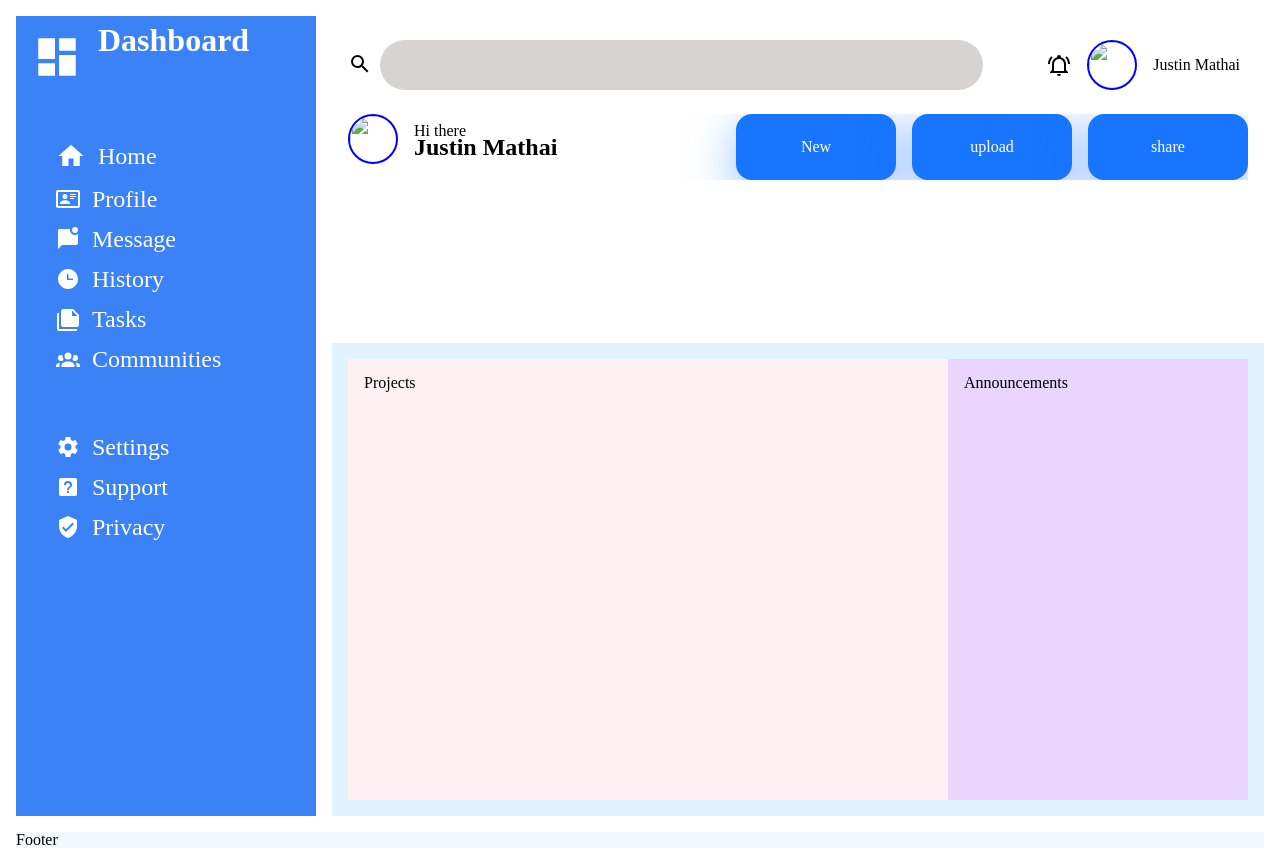
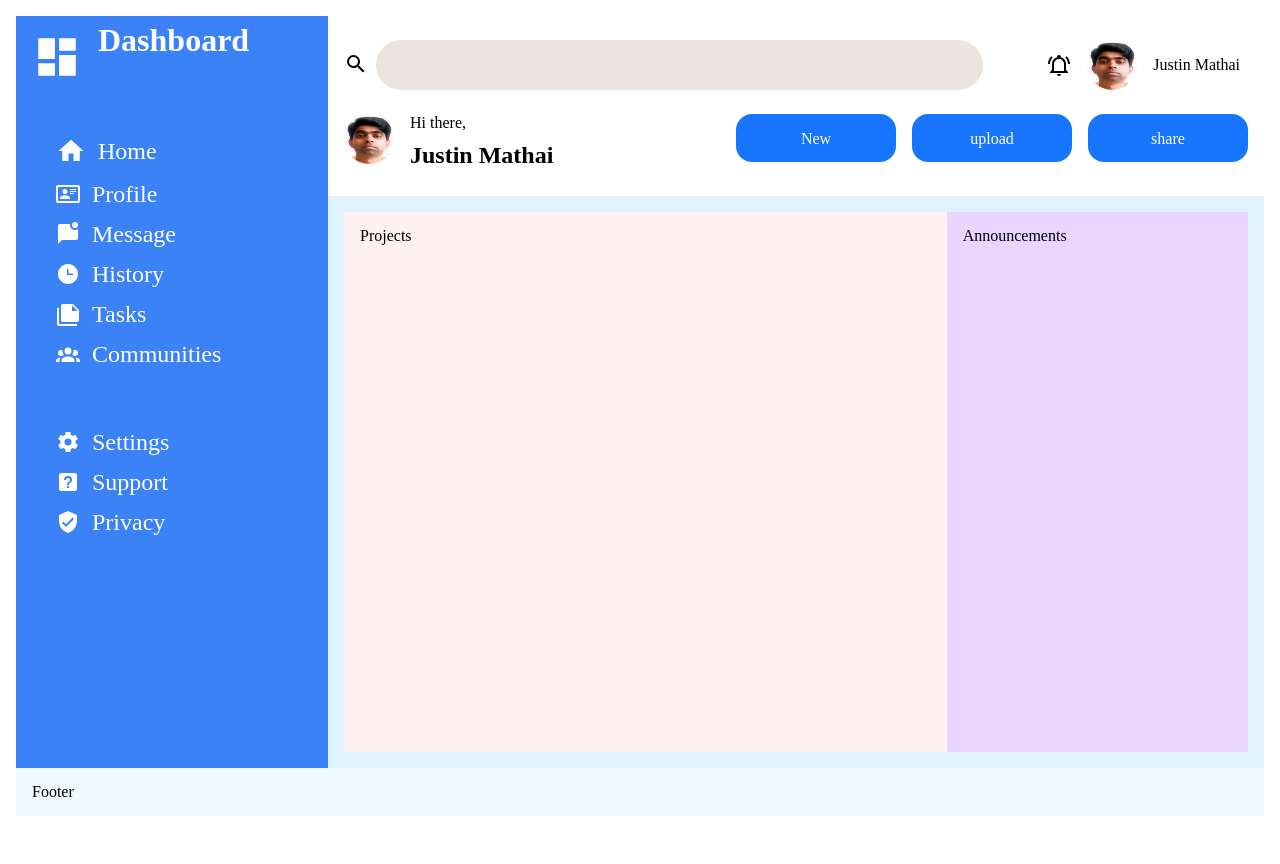
Before and after one commit to justinmm777/dashboard-design, a plain HTML site: page index.html in a window 1280 px wide. After the commit the page ends 832 px from the top, so only its background shows below. Drawn offline with Linux system fonts and the light colour scheme.

Commit message:
topnav bar complete

```diff
--- a/index.html
+++ b/index.html
@@ -24,16 +24,17 @@
                     <svg style="width:24px;height:24px" viewBox="0 0 24 24">
                         <path fill="currentColor" d="M10,21H14A2,2 0 0,1 12,23A2,2 0 0,1 10,21M21,19V20H3V19L5,17V11C5,7.9 7.03,5.17 10,4.29C10,4.19 10,4.1 10,4A2,2 0 0,1 12,2A2,2 0 0,1 14,4C14,4.1 14,4.19 14,4.29C16.97,5.17 19,7.9 19,11V17L21,19M17,11A5,5 0 0,0 12,6A5,5 0 0,0 7,11V18H17V11M19.75,3.19L18.33,4.61C20.04,6.3 21,8.6 21,11H23C23,8.07 21.84,5.25 19.75,3.19M1,11H3C3,8.6 3.96,6.3 5.67,4.61L4.25,3.19C2.16,5.25 1,8.07 1,11Z" />
                     </svg>
-                    <img src="" alt="" class="userImage">
+                    <img src="./images/justin photo.jpg" alt="" class="userImage">
                     <p class="userName">Justin Mathai</p>
                 </div>
             </div>
 
             <div class="secondNav">
                 <div class="user">
-                    <img src="" alt="" class="userImage">
+                    <img src="./images/justin photo.jpg" alt="" class="userImage">
                     <div class="userName">
-                        <p>Hi there</p>
+                        <p>Hi there,</p>
+                        <br>
                         <h2>Justin Mathai</h2>
                     </div>
                 </div>
@@ -116,7 +117,8 @@
             <div class="projects">Projects</div>
             <div class="announcements">Announcements</div>
         </div>
+        <div class="footer">Footer</div>
     </div>
-    <div class="footer">Footer</div>
+
 </body>
 </html>
--- a/style.css
+++ b/style.css
@@ -2,7 +2,7 @@
 :root {
     --sidebar-letter-color: white;
     --header-bg-color: #DBEAFE;
-    --search-bg-color:#D6D3D1;
+    --search-bg-color:#eae5e1;
     --sidebar-bg-color: #3B82F6;
     --article-bg-color: #E0F2FE;
     --project-bg-color: #FFF1F2;
@@ -43,7 +43,8 @@ picture {
 .container {
     min-height: 100vh;
     display: grid;
-    gap: 1rem;
+    /* gap: 1rem; */
+    grid-template-rows: auto 1fr;
     grid-auto-columns: 1fr;
     grid-template-areas:
     'sidebar'
@@ -91,7 +92,7 @@ align-self: center;
     height: 50px;
     width: 50px;
     border-radius: 50%;
-    border: 2px solid blue;
+    /* border: 2px solid blue; */
     background-color: var(--picture-bg-color);
 }
 
@@ -131,7 +132,6 @@ align-self: center;
     height: 50px;
     width: 50px;
     border-radius: 50%;
-    border: 2px solid blue;
     background-color: var(--picture-bg-color);
 }
 
@@ -152,8 +152,8 @@ align-self: center;
     font-family: inherit;
     text-align: center;
     font-size: 1rem;
-    box-shadow: 0px 14px 56px -11px #1875FF;
     width: 10em;
+    height: 3em;
     padding: 1em;
     transition: all 0.4s;
     cursor: pointer;
@@ -238,7 +238,7 @@ a:link, a:visited {
 
 .footer {
     background-color: var(--footer-bg-color);
-    margin-top: 1rem;
+    grid-area: footer;
 }
 
 /* Media Queries*/
@@ -246,7 +246,8 @@ a:link, a:visited {
     .container {
         grid-template-areas:
         "sidebar header"
-        "sidebar article";
+        "sidebar article"
+        "footer footer";
     }
 }
 
@@ -254,7 +255,8 @@ a:link, a:visited {
     .container {
         grid-template-areas:
         "sidebar header"
-        "sidebar article";
+        "sidebar article"
+        "footer footer";
     }
 }
 
@@ -262,7 +264,8 @@ a:link, a:visited {
     .container {
         grid-template-areas:
         "sidebar header header"
-        "sidebar article article";
+        "sidebar article article"
+        "footer footer footer";
     }
 }
 
@@ -271,8 +274,7 @@ a:link, a:visited {
         grid-template-areas:
         "sidebar header header header"
         "sidebar article article article"
-        "sidebar article article article"
-        "sidebar article article article";
+        "footer footer footer footer";
     }
 
     /* .header {
```
Also changed, not shown: images/justin photo.jpg (added).
